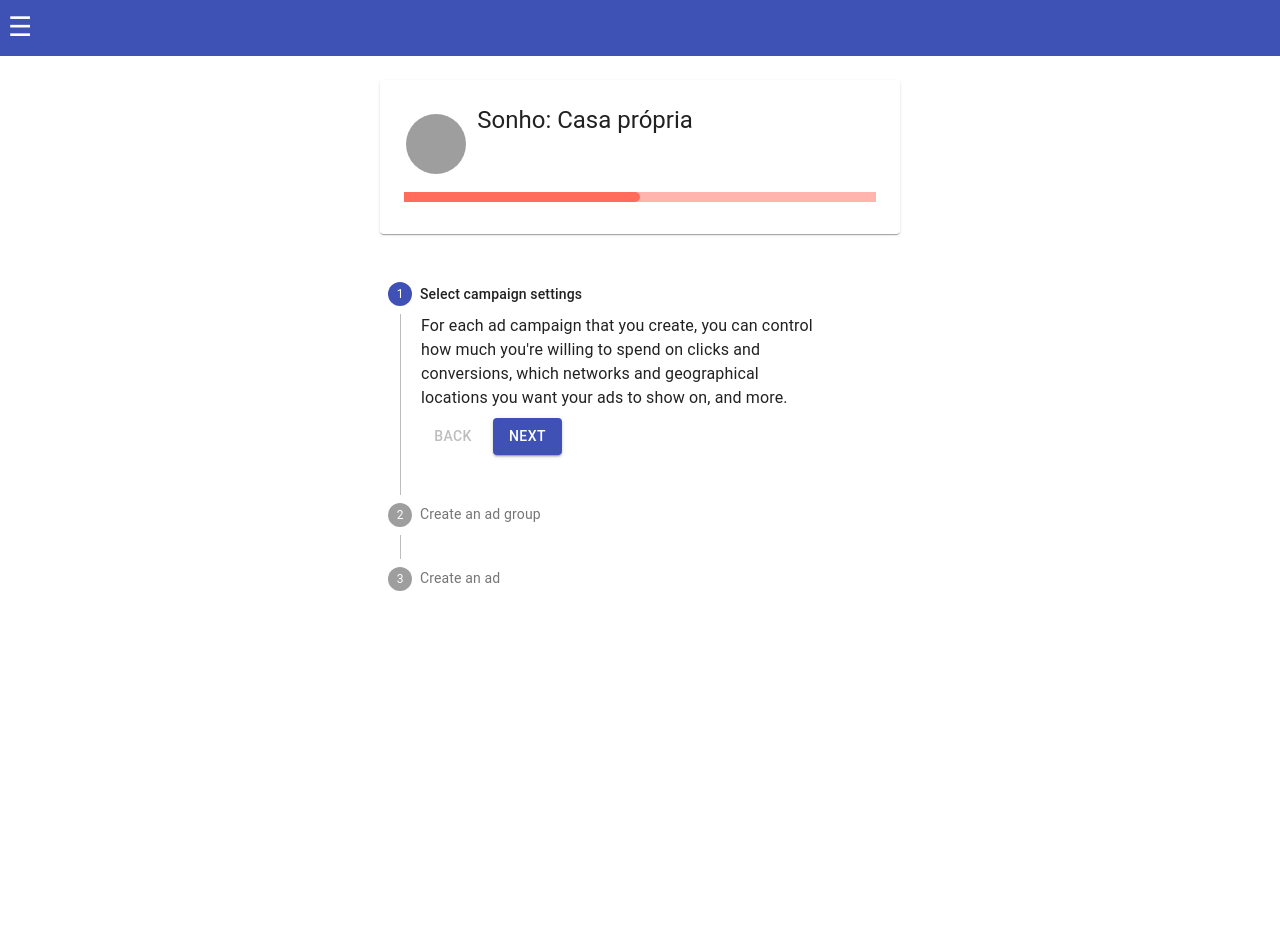
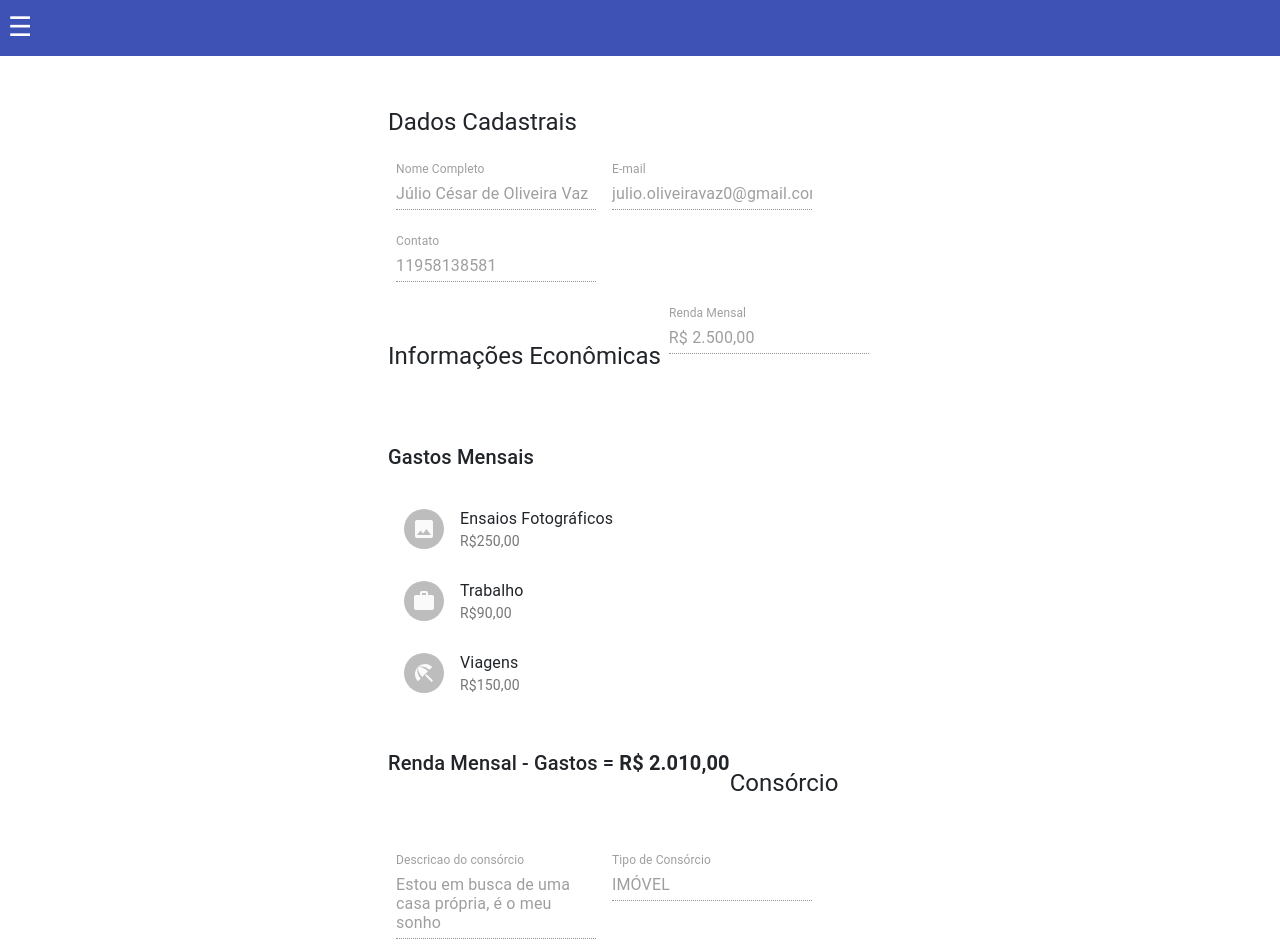
Before and after one commit to harrypoup/hackathon-embracon-front, a React (Create React App) app in the folder harrypoup-app/: page /app in a window 1280 px wide. Shown: the top 952 px of the page. Before the commit the page ends 800 px from the top, so only its background shows below. Built offline with nearby package versions, Linux system fonts and the light colour scheme; grey boxes are pictures that could not be loaded.

Commit message:
Criada tela de perfil

```diff
--- a/harrypoup-app/package.json
+++ b/harrypoup-app/package.json
@@ -10,9 +10,11 @@
     "clsx": "^1.0.4",
     "react": "^16.8.6",
     "react-dom": "^16.8.6",
+    "react-number-format": "^4.0.8",
     "react-redux": "^7.0.3",
     "react-router-dom": "^5.0.0",
     "react-scripts": "3.0.1",
+    "react-text-mask": "^5.4.3",
     "reactstrap": "^8.0.0",
     "redux": "^4.0.1"
   },
--- /dev/null
+++ b/harrypoup-app/src/components/DadosPerfil.js
@@ -0,0 +1,190 @@
+import React from 'react';
+import { makeStyles } from '@material-ui/core/styles';
+import TextField from '@material-ui/core/TextField';
+import Typography from '@material-ui/core/Typography';
+import Container from '@material-ui/core/Container';
+import Divider from '@material-ui/core/Divider';
+import List from '@material-ui/core/List';
+import ListItem from '@material-ui/core/ListItem';
+import ListItemText from '@material-ui/core/ListItemText';
+import ListItemAvatar from '@material-ui/core/ListItemAvatar';
+import Avatar from '@material-ui/core/Avatar';
+import ImageIcon from '@material-ui/icons/Image';
+import WorkIcon from '@material-ui/icons/Work';
+import BeachAccessIcon from '@material-ui/icons/BeachAccess';
+
+const useStyles = makeStyles(theme => ({
+  container: {
+    display: 'flex',
+    flexWrap: 'wrap',
+  },
+  textField: {
+    marginLeft: theme.spacing(1),
+    marginRight: theme.spacing(1),
+    width: 200,
+  },
+  dense: {
+    marginTop: 19,
+  },
+  menu: {
+    width: 200,
+  },
+  root: {
+    width: '100%',
+    maxWidth: 360,
+    backgroundColor: theme.palette.background.paper,
+  }
+}));
+
+const currencies = [
+  {
+    value: 'USD',
+    label: '$',
+  },
+  {
+    value: 'EUR',
+    label: '€',
+  },
+  {
+    value: 'BTC',
+    label: '฿',
+  },
+  {
+    value: 'JPY',
+    label: '¥',
+  },
+];
+
+function DadosPerfil() {
+  const classes = useStyles();
+  const [values, setValues] = React.useState({
+    name: 'Júlio César de Oliveira Vaz',
+    email: 'julio.oliveiravaz0@gmail.com',
+    telefone: '11958138581',
+    rendamensal: 'R$ 2.500,00',
+    consorciodesc: 'Estou em busca de uma casa própria, é o meu sonho',
+    tipoconsorcio: 'IMÓVEL',
+    qtdparcela: '100'
+  });
+
+  const handleChange = name => event => {
+    setValues({ ...values, [name]: event.target.value });
+  };
+
+  return (
+    <Container maxWidth="sm" style={{paddingTop: 50}}>
+        <Typography variant="h5" gutterBottom>
+            Dados Cadastrais
+        </Typography>
+        <form className={classes.container} noValidate autoComplete="off">
+        <TextField
+            id="standard-name"
+            label="Nome Completo"
+            className={classes.textField}
+            value={values.name}
+            onChange={handleChange('name')}
+            margin="normal"
+            disabled
+        />
+        <TextField
+            id="standard-email"
+            label="E-mail"
+            className={classes.textField}
+            value={values.email}
+            onChange={handleChange('email')}
+            margin="normal"
+            disabled
+        />
+        <TextField
+            id="standard-telefone"
+            label="Contato"
+            className={classes.textField}
+            value={values.telefone}
+            onChange={handleChange('contato')}
+            margin="normal"
+            disabled
+        />
+        <Divider variant="middle"/>
+        <Typography variant="h5" gutterBottom style={{paddingTop: 50, paddingBottom: 30}}>
+            Informações Econômicas
+        </Typography>
+        <TextField
+            id="standard-name"
+            label="Renda Mensal"
+            className={classes.textField}
+            value={values.rendamensal}
+            onChange={handleChange('rendamensal')}
+            margin="normal"
+            disabled
+        />
+        <Typography variant="h6" gutterBottom style={{paddingTop: 30, paddingBottom: 5}}>
+            Gastos Mensais
+        </Typography>
+        <List className={classes.root}>
+            <ListItem>
+                <ListItemAvatar>
+                <Avatar>
+                    <ImageIcon />
+                </Avatar>
+                </ListItemAvatar>
+                <ListItemText primary="Ensaios Fotográficos" secondary="R$250,00" />
+            </ListItem>
+            <ListItem>
+                <ListItemAvatar>
+                <Avatar>
+                    <WorkIcon />
+                </Avatar>
+                </ListItemAvatar>
+                <ListItemText primary="Trabalho" secondary="R$90,00" />
+            </ListItem>
+            <ListItem>
+                <ListItemAvatar>
+                <Avatar>
+                    <BeachAccessIcon />
+                </Avatar>
+                </ListItemAvatar>
+                <ListItemText primary="Viagens" secondary="R$150,00" />
+            </ListItem>
+        </List>
+        <Typography variant="h6" gutterBottom style={{paddingTop: 30, paddingBottom: 5}}>
+            Renda Mensal - Gastos = <strong>R$ 2.010,00</strong>
+        </Typography>
+        <Typography variant="h5" gutterBottom style={{paddingTop: 50, paddingBottom: 30}}>
+            Consórcio
+        </Typography>
+        <TextField
+            id="standard-consorciodesc"
+            label="Descricao do consórcio"
+            className={classes.textField}
+            value={values.consorciodesc}
+            onChange={handleChange('consorciodesc')}
+            margin="normal"
+            multiline
+            rowsMax="8"
+            disabled
+        />
+        <TextField
+            id="standard-tipoconsorcio"
+            label="Tipo de Consórcio"
+            className={classes.textField}
+            value={values.tipoconsorcio}
+            onChange={handleChange('tipoconsorcio')}
+            margin="normal"
+            disabled
+        />
+        <TextField
+            id="standard-qtdparcela"
+            label="Quantidade de parcelas"
+            className={classes.textField}
+            value={values.qtdparcela}
+            onChange={handleChange('qtdparcela')}
+            margin="normal"
+            disabled
+            style={{paddingBottom: 100}}
+        />
+        </form>
+    </Container>
+  );
+}
+
+export default DadosPerfil;
--- a/harrypoup-app/src/components/Wrapper.js
+++ b/harrypoup-app/src/components/Wrapper.js
@@ -25,6 +25,7 @@ import Slide from '@material-ui/core/Slide';
 import Dream from './Dream';
 import TimeLine from './TimeLine';
 import AvatarWrapper from './AvatarWrapper';
+import DadosPerfil from './DadosPerfil';
 
 
 const useStyles = makeStyles({
@@ -84,7 +85,7 @@ function Wrapper(props) {
         </ListItem>
         <ListItem disabled>
             <ListItemIcon><AttachMoney /></ListItemIcon>
-            <ListItemText primary={'Consórcio especia'} />
+            <ListItemText primary={'Consórcio especial'} />
         </ListItem>
         </List>
       <Divider />
@@ -119,12 +120,22 @@ function Wrapper(props) {
                 }}> &#9776; </Button>
             </HideOnScroll>
         </div>
-        <Container maxWidth="sm">
-            <Dream/>
-            <TimeLine/>
-        </Container>
+        <div class="home-content">
+            <Container maxWidth="sm">
+                {/* <Dream/>
+                <TimeLine/> */}
+                <DadosPerfil/>
+            </Container>
+        </div>
+        <div class="perfil-content" style={{display: 'none'}}>
+            <Container maxWidth="sm">
+                {/* <Dream/> */}
+                {/* <TimeLine/> */}
+            </Container>
+        </div>
         <SwipeableDrawer
         open={state.left}
+        disableSwipeToOpen={false}
         onClose={toggleDrawer('left', false)}
         onOpen={toggleDrawer('left', true)}
         >
```
Also changed, not shown: harrypoup-app/src/components/ModalInfo.js (added, +71 -0 lines), 1 other file (tests, documents, lock files or other folders).
